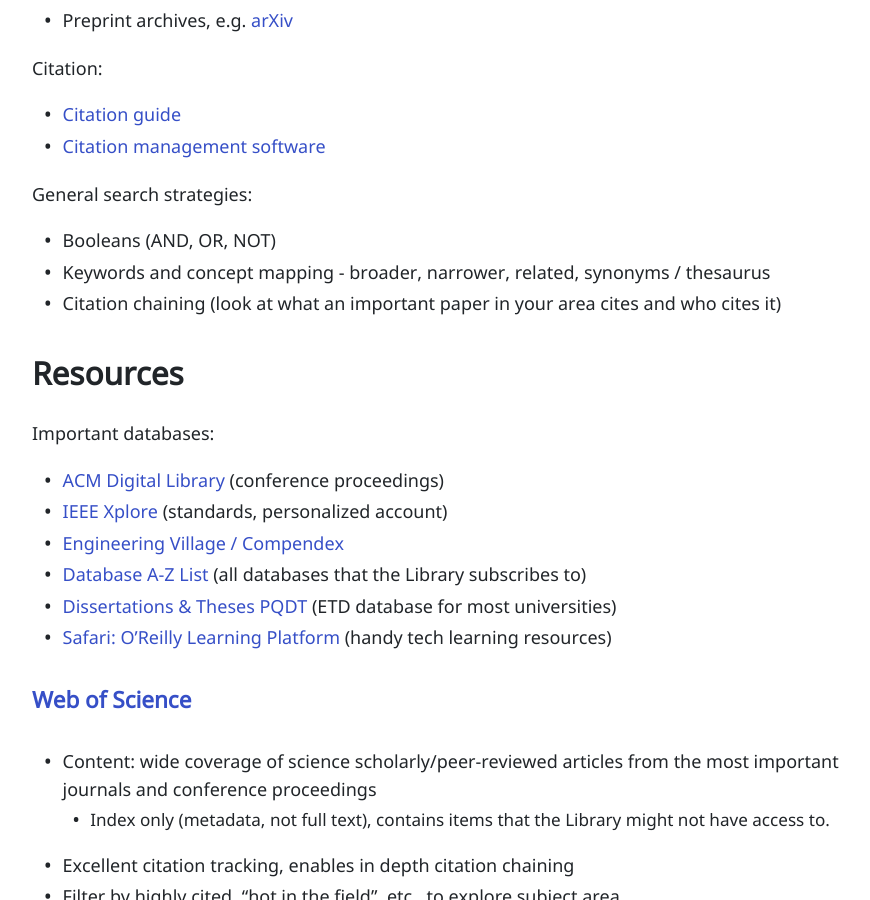
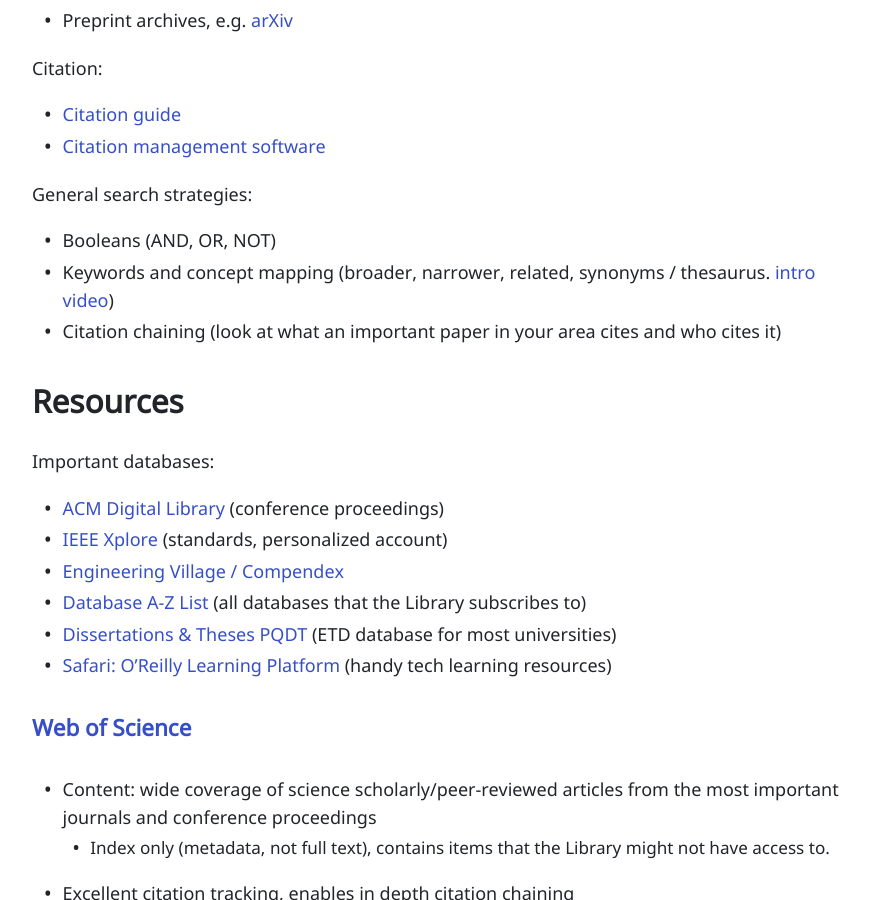
Before and after one commit to evanwill/_drafts, a Jekyll site: the page built from _notes/reference.md, in a window 1280 px wide and 900 px high, scrolled down 1213 px. Shown: the whole window, without its empty margins (194-1064 px from the left). Built offline with Jekyll 4.4.1, drawn with Linux system fonts in a browser that asks for light colours.

Commit message:
reference links

```diff
--- a/_notes/reference.md
+++ b/_notes/reference.md
@@ -45,7 +45,7 @@
 General search strategies:
 
 - Booleans (AND, OR, NOT)
-- Keywords and concept mapping - broader, narrower, related, synonyms / thesaurus
+- Keywords and concept mapping (broader, narrower, related, synonyms / thesaurus. [intro video](https://youtu.be/v_8rNiW4A9A){:target="_blank"})
 - Citation chaining (look at what an important paper in your area cites and who cites it)
 
 ## Resources
@@ -66,7 +66,7 @@
 - Excellent citation tracking, enables in depth citation chaining
 - Filter by highly cited, "hot in the field", etc., to explore subject area
 - Export data, citation lists
-- [WoS Search intro video](https://youtu.be/xwhy0JBHlMw), [quick ref](http://clarivate.libguides.com/ld.php?content_id=35888196)
+- [WoS Search intro video](https://youtu.be/xwhy0JBHlMw){:target="_blank"}, [quick ref](http://clarivate.libguides.com/ld.php?content_id=35888196){:target="_blank"}
 
 #### [Google Scholar](https://scholar.google.com){:target="_blank"}
 
```
